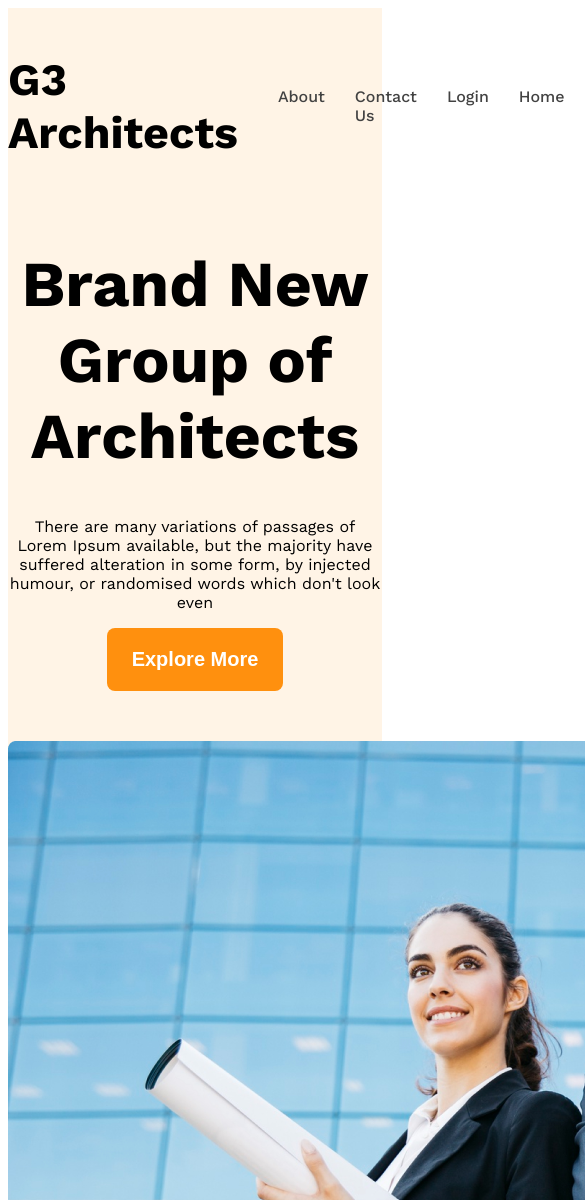
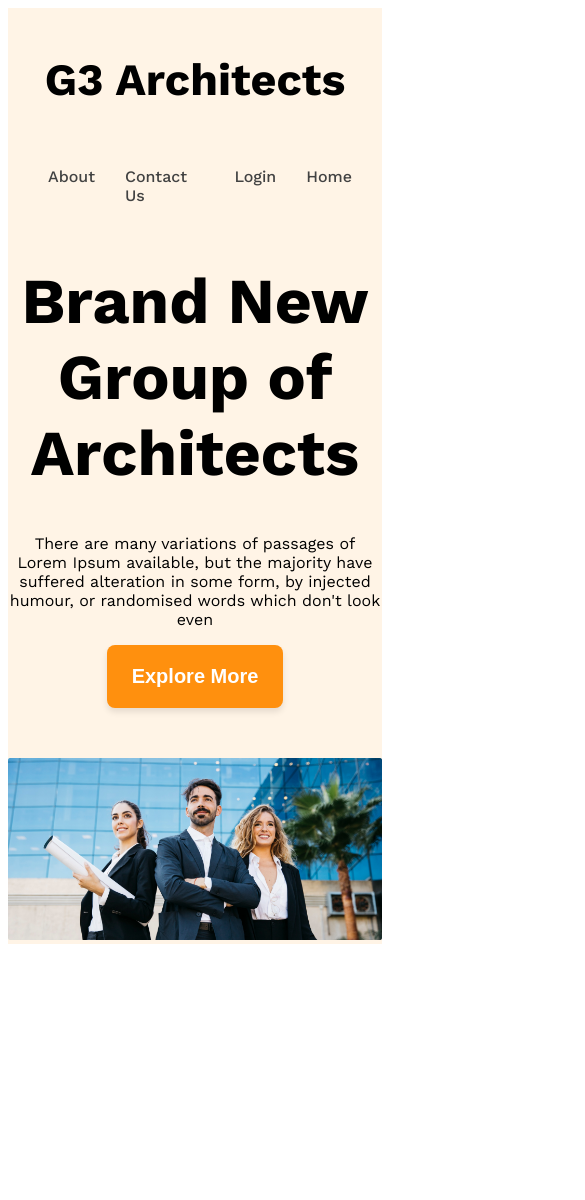
Before and after one commit to mamunshahriar/architects_responsive_website, a plain HTML site: page index.html in a window 390 px wide. Shown: the top 1200 px of the page, 585 px wide, since content can reach past the window. After the commit the page ends 952 px from the top, so only its background shows below. Drawn offline with nearby package versions, Linux system fonts and the light colour scheme.

Commit message:
add @media query

```diff
--- a/Styles/architects.css
+++ b/Styles/architects.css
@@ -36,8 +36,15 @@
     font-size: 1.25rem;
     border-radius: 8px;
     border: none;
+    cursor: pointer;
+    box-shadow: 0 4px 6px rgba(0, 0, 0, 0.1);
+    transition: background-color 0.3s ease, box-shadow 0.3s ease;
 }
 
+.btn-primary:hover {
+  background-color: #0056b3;         /* Darker blue on hover */
+  box-shadow: 0 6px 12px rgba(0, 0, 0, 0.2);
+}
 /* header style */
 
 /* navbar related style */
@@ -90,3 +97,15 @@ font-size: 2.8rem;
     font-weight: 700;
     font-size: 4rem;
 }
+
+.banner-image{
+    width: 100%;
+
+}
+
+/* responsive media query */
+@media screen and (max-width:576px ) {
+    .navbar, .nav-link{
+        flex-direction: column;
+    }
+}
--- a/index.html
+++ b/index.html
@@ -27,7 +27,7 @@
 
             <button class="btn-primary">Explore More</button>
            </div>
-            <img src="images/banner.png" alt="">
+            <img class="banner-image" src="images/banner.png" alt="">
 
 
         </div>
```
